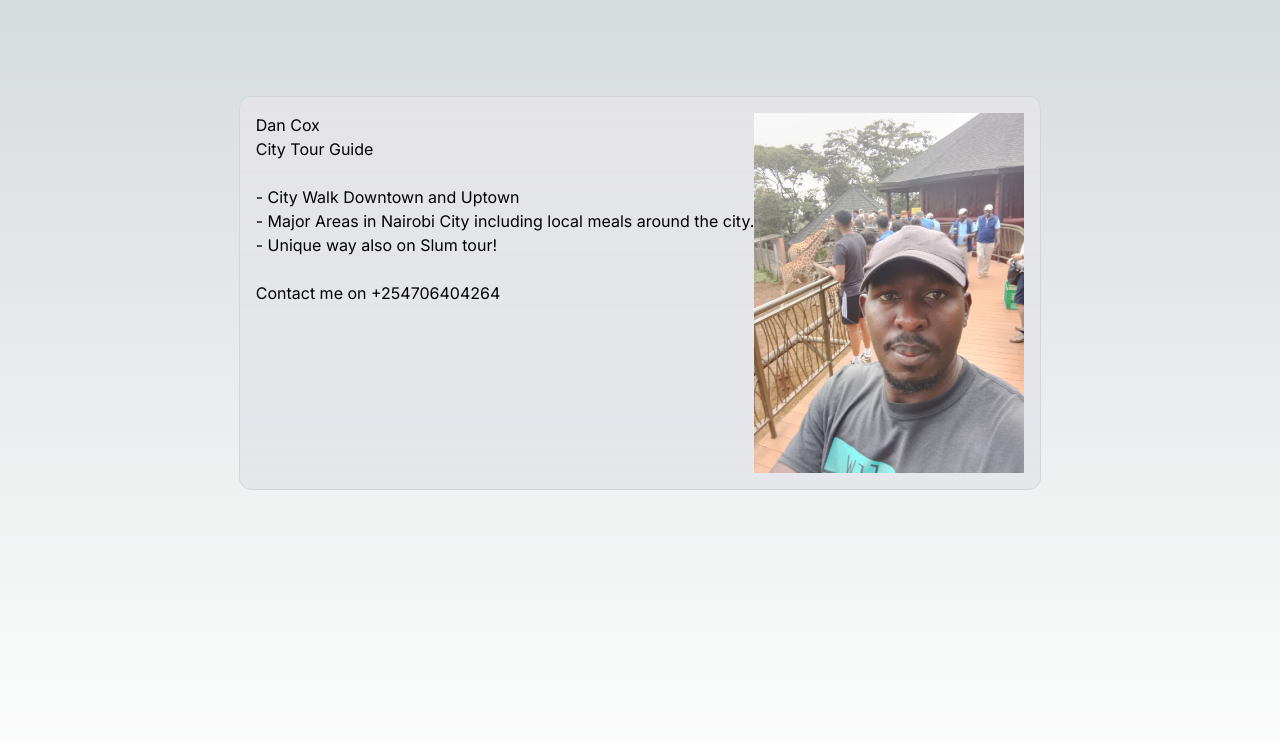
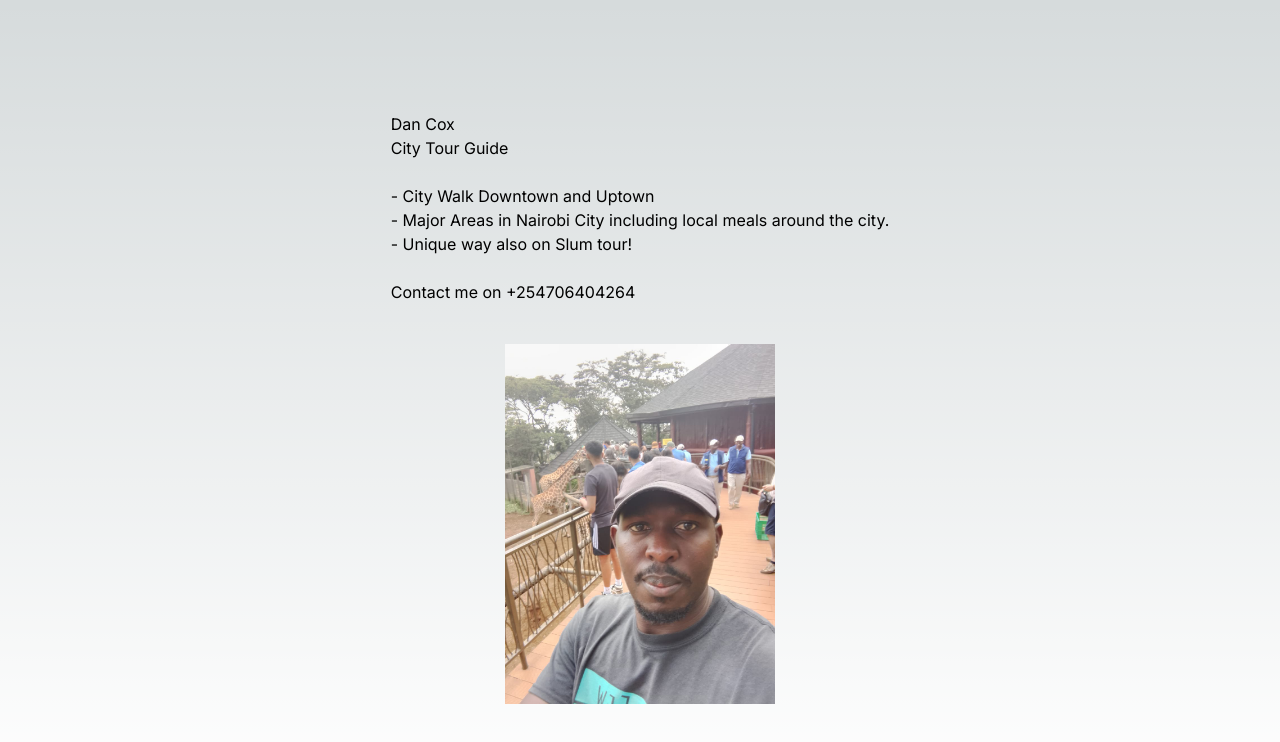
Before and after one commit to djimmo/nairobi-tours, a Next.js app: page / in a window 1280 px wide. Shown: the top 742 px of the page. Built offline with nearby package versions, Linux system fonts and the light colour scheme.

Commit message:
simplified page

```diff
--- a/app/page.tsx
+++ b/app/page.tsx
@@ -4,7 +4,7 @@ export default function Home() {
   return (
     <main className="flex min-h-screen flex-col items-center justify-between p-24">
 {/*       <div className="z-10 max-w-5xl w-full items-center justify-between font-mono text-sm lg:flex"> */}
-        <div className="fixed left-0 top-0 flex w-full justify-center border-b border-gray-300 bg-gradient-to-b from-zinc-200 pb-6 pt-8 backdrop-blur-2xl dark:border-neutral-800 dark:bg-zinc-800/30 dark:from-inherit lg:static lg:w-auto  lg:rounded-xl lg:border lg:bg-gray-200 lg:p-4 lg:dark:bg-zinc-800/30">
+        <div className="flex w-full justify-center border-gray-300 p-4">
 {/*           Get started by editing&nbsp;
           <code className="font-mono font-bold">app/page.tsx</code> */}
         <p>
@@ -15,15 +15,17 @@ export default function Home() {
           - Unique way also on Slum tour! <br/> <br/>
           Contact me on +254706404264 <br/><br/>
         </p>
+        </div>
+
         <Image
-          className="flex"
+          className="f"
           src="/dan.jpeg"
           alt="Dan Cox"
           width={270}
           height={480}
           priority
         />
-        </div>
+
 {/*         <div className="fixed bottom-0 left-0 flex h-48 w-full items-end justify-center bg-gradient-to-t from-white via-white dark:from-black dark:via-black lg:static lg:h-auto lg:w-auto lg:bg-none">
           <a
             className="pointer-events-none flex place-items-center gap-2 p-8 lg:pointer-events-auto lg:p-0"
```
